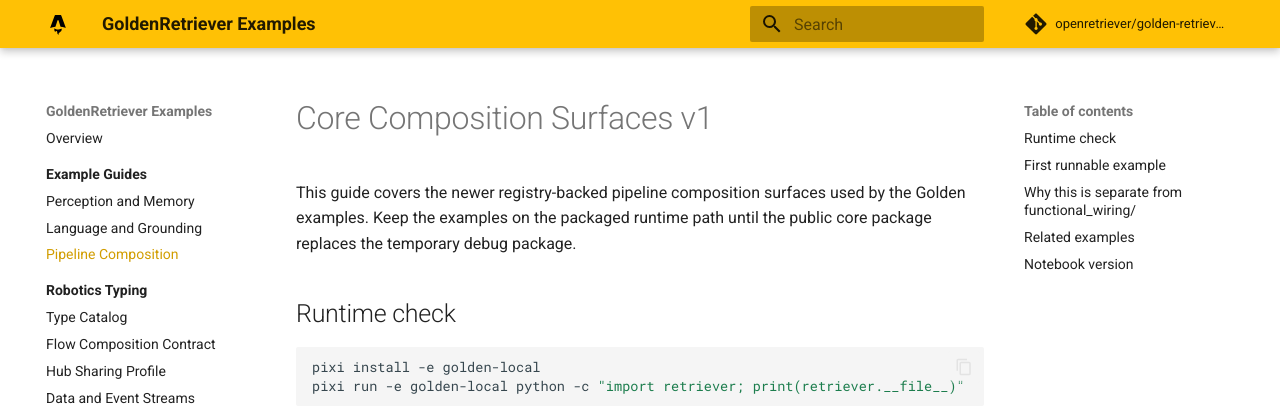
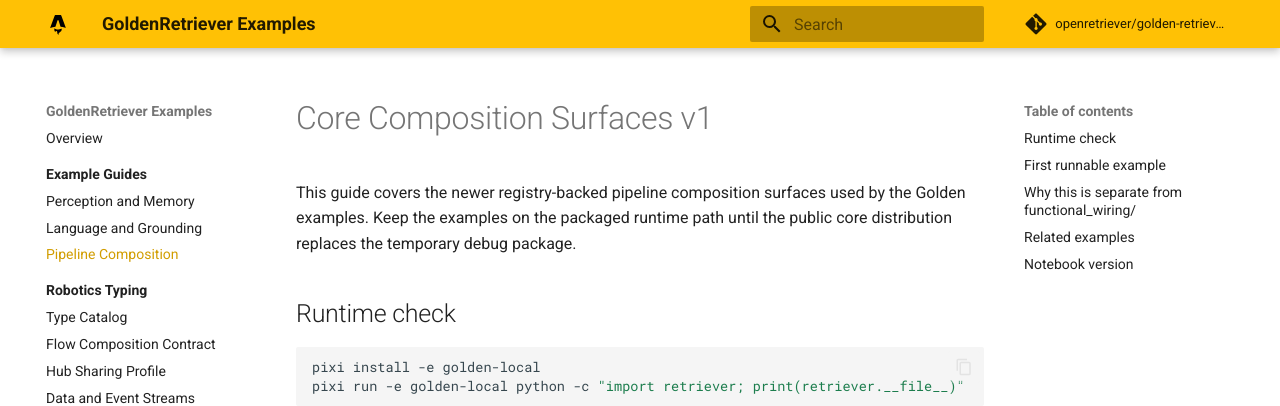
Before and after one commit to openretriever/golden-retriever, an MkDocs documentation site: the page built from docs/examples/pipeline_composition_v1.md, in a window 1280 px wide and 900 px high. Shown: the top 406 px of the window. Built offline with MkDocs 1.6.1 and Material for MkDocs 9.7.7, drawn with Linux system fonts in a browser that asks for light colours; comment, search, counter and statistics services are not loaded.

Commit message:
docs(release): target openretriever runtime distribution

```diff
--- a/docs/examples/pipeline_composition_v1.md
+++ b/docs/examples/pipeline_composition_v1.md
@@ -1,6 +1,6 @@
 # Core Composition Surfaces v1
 
-This guide covers the newer registry-backed pipeline composition surfaces used by the Golden examples. Keep the examples on the packaged runtime path until the public core package replaces the temporary debug package.
+This guide covers the newer registry-backed pipeline composition surfaces used by the Golden examples. Keep the examples on the packaged runtime path until the public core distribution replaces the temporary debug package.
 
 ## Runtime check
 
--- a/pixi.toml
+++ b/pixi.toml
@@ -30,7 +30,7 @@
 
 [feature.bundled_core.pypi-dependencies]
 # Temporary public/default path: use the debug PyPI package until the public
-# openretriever/retriever package is published.
+# openretriever distribution is published.
 debug-retriever = { version = ">=0.1.4", extras = [
     "dora",
     "demo",
@@ -38,7 +38,7 @@
 
 [feature.runtime_core.pypi-dependencies]
 # Compatibility environment name retained for existing Golden launch commands.
-# Until the public openretriever/retriever package is published, this resolves
+# Until the public openretriever distribution is published, this resolves
 # the same temporary runtime package as the default bundled-core path.
 debug-retriever = { version = ">=0.1.4", extras = [
     "dora",
```
Also changed, not shown: README.md (+2 -2 lines), RELEASE.md (+1 -1 lines), docs/README.md (+1 -1 lines), reports/golden_opensource_readiness_audit_v1.md (+1 -1 lines).
